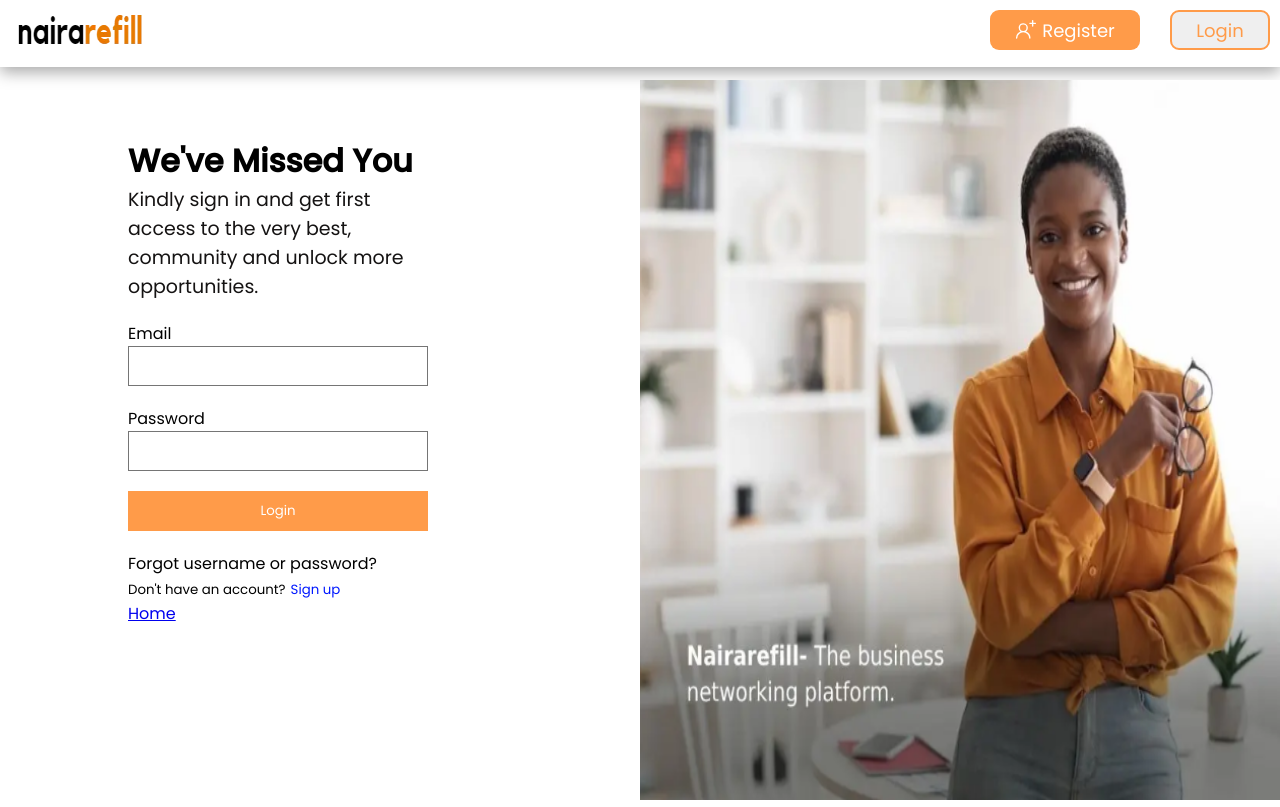
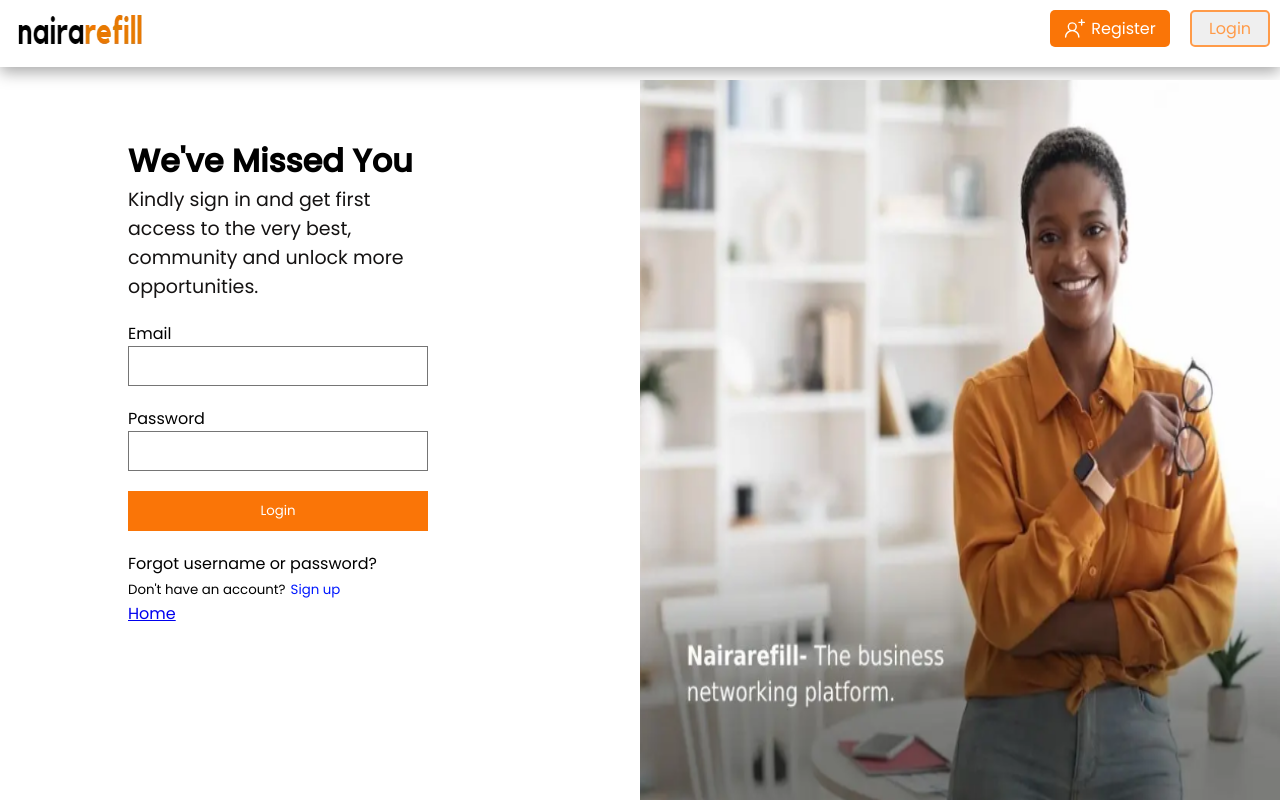
Before and after one commit to Nky237/Interview_test, a Next.js app: page /pages/login in a window 1280 px wide. Built offline with nearby package versions, Linux system fonts and the light colour scheme.

Commit message:
worked on the button

```diff
--- a/src/app/globals.css
+++ b/src/app/globals.css
@@ -6,7 +6,10 @@
   font-family: "Poppins", sans-serif;
 }
 .colored {
-  background-color: #ff9b49;
+  background-color: #fa7507;
+}
+button {
+  cursor: pointer;
 }
 /* NAVIGATION BAR */
 .Navy {
@@ -23,13 +26,13 @@
 }
 .Nav_Button {
   display: flex;
-  gap: 30px;
+  gap: 20px;
 }
 .Nav_Button button {
-  height: 40px;
+  height: 37px;
   border: none;
-  border-radius: 9px;
-  font-size: 18px;
+  border-radius: 5px;
+  font-size: 16px;
   display: flex;
   cursor: pointer;
 }
@@ -37,25 +40,25 @@
   font-size: 22px;
 }
 .Nav_Button .colored {
-  background-color: #ff9b49;
+  background-color: #fa7507;
   color: white;
-  min-width: 150px;
+  min-width: 120px;
   transition: 0.5s all ease-in;
   display: flex;
   align-items: center;
   gap: 5px;
   justify-content: center;
 }
-.Nav_Button .colored:hover {
+.colored:hover {
   /* border: 2px solid #ff9b49; */
-  background-color: #e5a876;
+  background-color: #ff9b49;
   color: white;
   transition: 0.5s all ease-in;
 }
 .Nav_Button .non_colored {
   border: 2px solid #ff9b49;
   color: #ff9b49;
-  min-width: 100px;
+  min-width: 80px;
   transition: 0.5s all ease-in;
   display: flex;
   align-items: center;
```
